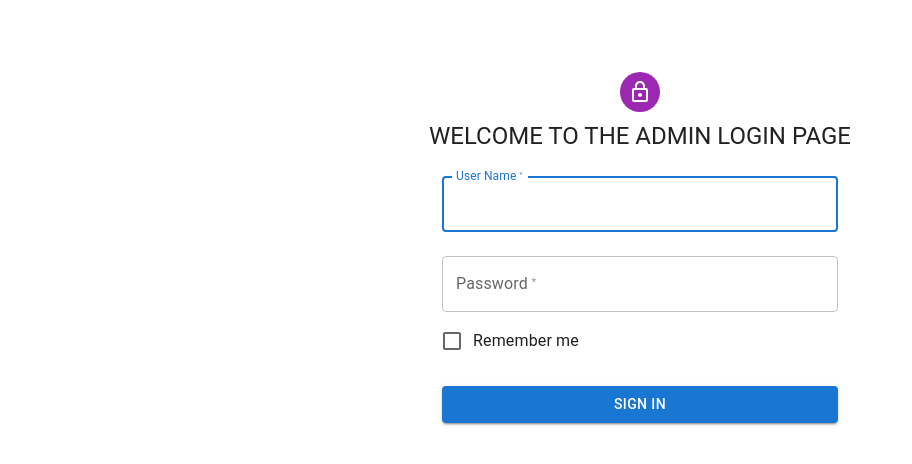
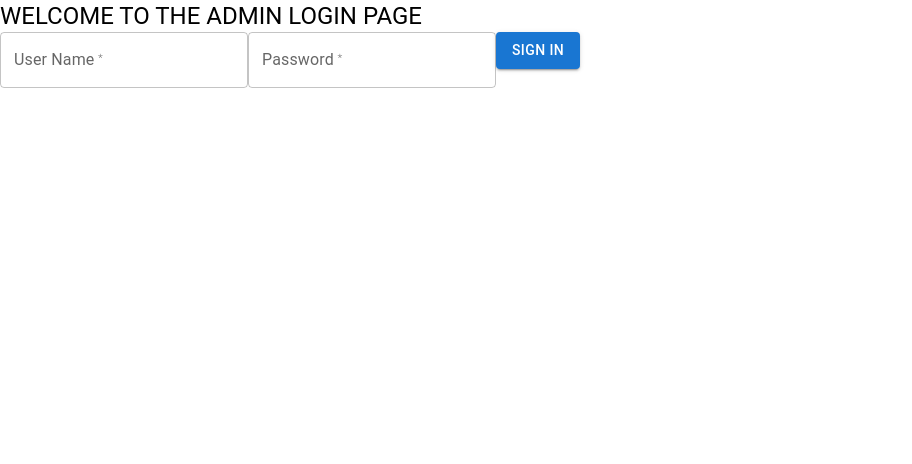
Before and after one commit to Anry001/guini-bo-fe, a React (Vite) app: page / in a window 1280 px wide. Shown: the top 464 px of the page, without its empty margins (0-912 px from the left). Built offline with nearby package versions, Linux system fonts and the light colour scheme.

Commit message:
feat(login-page): guy showed me how the page should be

```diff
--- a/package.json
+++ b/package.json
@@ -18,8 +18,8 @@
     "react": "^18.2.0",
     "react-dom": "^18.2.0",
     "react-hook-form": "^7.41.5",
-    "style-components": "^0.1.0",
-    "styled-components": "^5.3.6"
+    "styled-components": "^5.3.6",
+    "zod": "^3.20.2"
   },
   "devDependencies": {
     "@types/react": "^18.0.26",
--- a/src/App.tsx
+++ b/src/App.tsx
@@ -1,96 +1,46 @@
-import * as React from 'react';
-import Avatar from '@mui/material/Avatar';
 import Button from '@mui/material/Button';
-import CssBaseline from '@mui/material/CssBaseline';
 import TextField from '@mui/material/TextField';
-import FormControlLabel from '@mui/material/FormControlLabel';
-import Checkbox from '@mui/material/Checkbox';
-import Box from '@mui/material/Box';
-import LockOutlinedIcon from '@mui/icons-material/LockOutlined';
 import Typography from '@mui/material/Typography';
-import Container from '@mui/material/Container';
 import { createTheme, ThemeProvider } from '@mui/material/styles';
 import { useForm } from 'react-hook-form';
 
 const theme = createTheme();
+interface LoginFormData {
+  username: string;
+  password: string;
+  rememberMe: boolean;
+}
 
 export default function SignIn() {
   const {
     register,
     handleSubmit,
     formState: { errors },
-  } = useForm();
+  } = useForm<LoginFormData>();
 
   console.log(errors);
 
   return (
-    <ThemeProvider theme={theme}>
-      <Container component="main" maxWidth="xs">
-        <CssBaseline />
-        <Box
-          sx={{
-            marginTop: 8,
-            display: 'flex',
-            flexDirection: 'column',
-            alignItems: 'center',
-          }}
-        >
-          <Avatar sx={{ m: 1, bgcolor: 'secondary.main' }}>
-            <LockOutlinedIcon />
-          </Avatar>
-          <Box
-            sx={{
-              display: 'flex',
-              flexDirection: 'column',
-              alignItems: 'center',
-              width: '450px',
-            }}
-          >
+    <>
       <Typography component="h1" variant="h5">
         WELCOME TO THE ADMIN LOGIN PAGE
       </Typography>
-          </Box>
-          <Box
-            component="form"
-            onSubmit={handleSubmit((data) => console.log(data))}
-            noValidate
-            sx={{ mt: 1 }}
-          >
+      <form onSubmit={handleSubmit((data) => console.log(data))}>
+        <TextField required label="User Name" {...register('username')} />
         <TextField
-              margin="normal"
           required
-              fullWidth
-              id="user-name"
-              label="User Name"
-              {...register('userName', { required: 'User name required' })}
-              autoComplete="user-name"
-              autoFocus
-            />
-            <TextField
-              margin="normal"
-              required
-              fullWidth
-              {...register('userName', { required: 'Password required' })}
+          {...register('password', { required: 'Password required' })}
           label="Password"
           type="password"
-              id="password"
-              autoComplete="current-password"
         />
-            <FormControlLabel
-              control={<Checkbox value="remember" color="primary" />}
-              label="Remember me"
-            />
-            <Button
-              type="submit"
-              fullWidth
-              variant="contained"
-              sx={{ mt: 3, mb: 2 }}
-            >
+        <Button type="submit" variant="contained">
           Sign In
         </Button>
-          </Box>
-        </Box>
-      </Container>
-    </ThemeProvider>
+      </form>{' '}
+    </>
   );
 }
+//if i find the the right template find where the specific requirement in the template is, and understand it.
+// learn: https://m2.material.io/design
+//read material introduction page.
+//only use templates if i understand it all
```
Also changed, not shown: 1 other file (tests, documents, lock files or other folders). Lines whose indentation alone changed are shown as unchanged.
